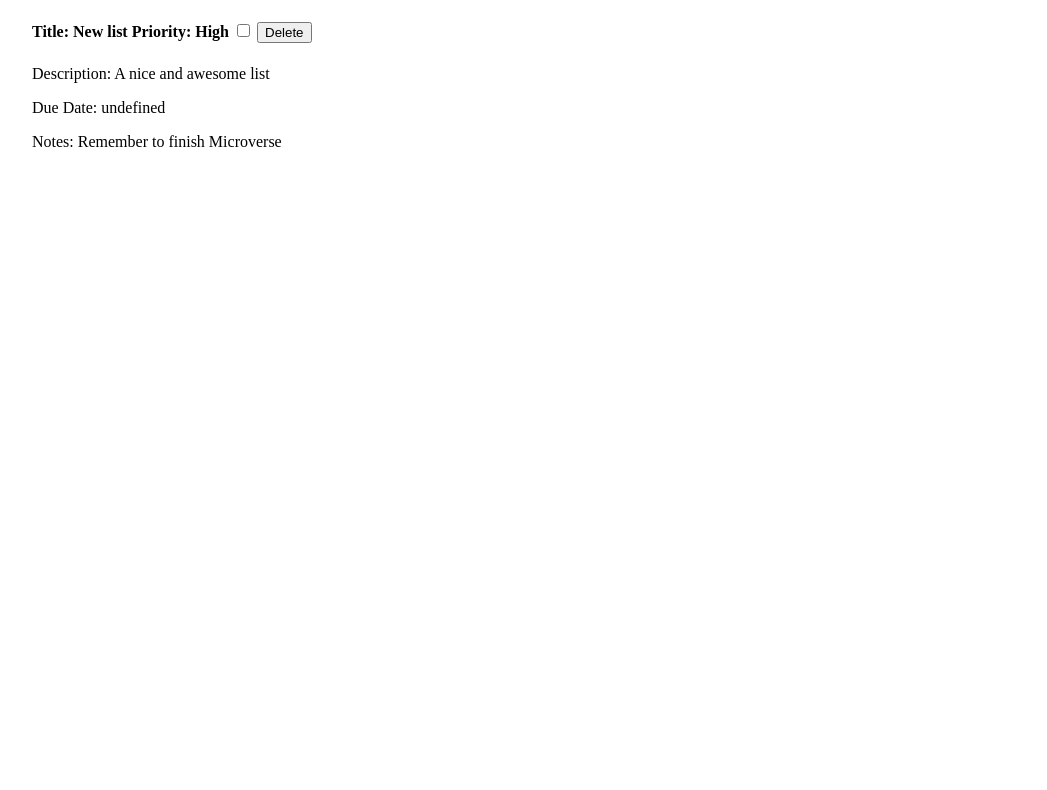
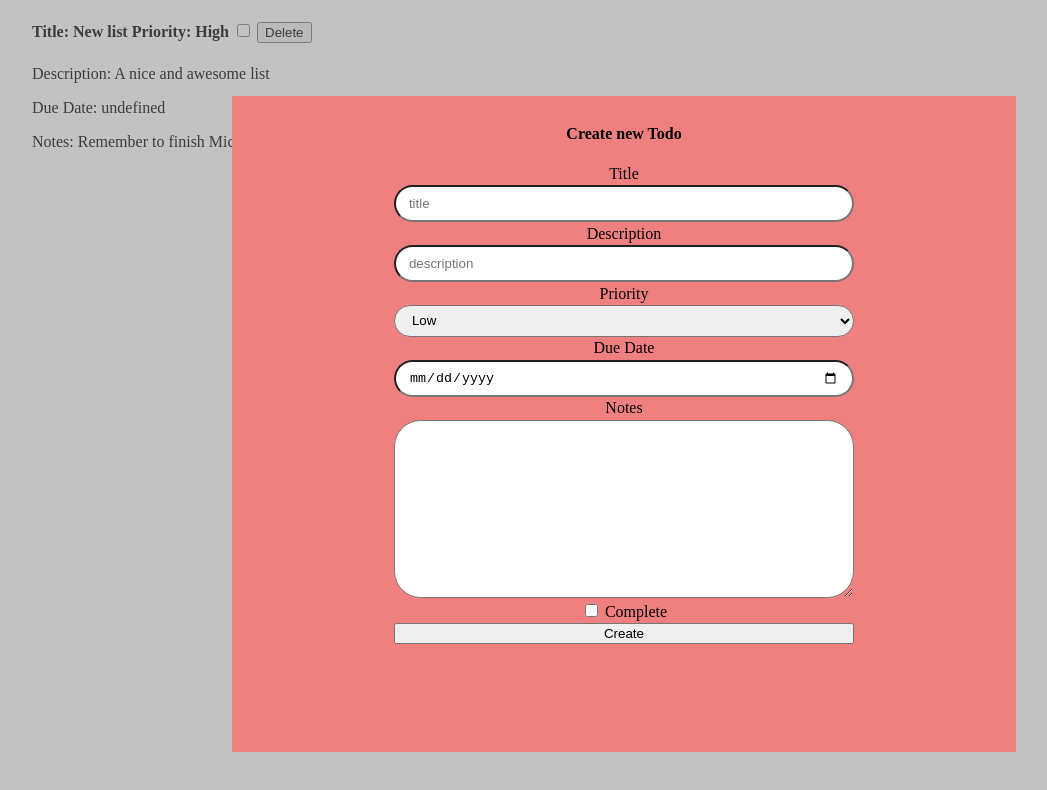
Before and after one commit to Torres-ssf/javascript-to-do-list, a website: page index.html in a window 1280 px wide. Shown: the whole page, without its empty margins (16-1063 px from the left). Drawn offline with Linux system fonts and the light colour scheme.

Commit message:
feature(form): Implemented functionality to handle form submission and save to database

```diff
--- a/index.html
+++ b/index.html
@@ -4,26 +4,43 @@
     <meta charset="UTF-8" />
     <meta name="viewport" content="width=device-width, initial-scale=1.0" />
     <meta http-equiv="X-UA-Compatible" content="ie=edge" />
-    <link rel="stylesheet" href="css/main.css">
+    <link rel="stylesheet" href="css/main.css" />
     <title>Document</title>
   </head>
   <body>
     <main>
-      <ul id="todo-list">
-      </ul>
+      <ul id="todo-list"></ul>
     </main>
 
     <div class="modal">
       <div class="modal-content">
         <h4>Create new Todo</h4>
-        <form action="" class="form">
-          <input type="text" placeholder="title">
-          <input type="text">
-          <input type="text">
-          <input type="text">
-          <input
-                type="text">
-          <input type="text">
+        <form id="form" action="" class="form">
+          <label for="title">Title</label>
+          <input id="title" type="text" placeholder="title" />
+
+          <label for="description">Description</label>
+          <input id="description" type="text" placeholder="description" />
+
+          <label for="priority">Priority</label>
+          <select name="priority" id="priority" value="low">
+            <option value="low" selected>Low</option>
+            <option value="medium">Medium</option>
+            <option value="high">High</option>
+          </select>
+
+          <label for="dueDate">Due Date</label>
+          <input id="dueDate" type="date" />
+
+          <label for="notes">Notes</label>
+          <textarea name="" id="notes" cols="30" rows="10"></textarea>
+
+          <div>
+            <input id="complete" type="checkbox"/>
+            <label for="Complete">Complete</label>
+          </div>
+
+          <button type="submit">Create</button>
         </form>
       </div>
     </div>
--- a/package.json
+++ b/package.json
@@ -6,10 +6,9 @@
   "scripts": {
     "test": "echo \"Error: no test specified\" && exit 1",
     "build": "webpack --mode production",
-    "dev": "webpack --watch src/* --mode development",
+    "dev": "webpack --watch src/index.js --mode development",
     "server": "live-server",
-    "scss": "node-sass --watch scss/main.scss -o css",
-    "tsc": "tsc --watch src/*.ts"
+    "scss": "node-sass --watch scss/main.scss -o css"
   },
   "repository": {
     "type": "git",
--- a/scss/main.scss
+++ b/scss/main.scss
@@ -2,10 +2,10 @@ ul {
   list-style-type: none;
 }
 
-
-.modal{
+.modal {
   background-color: rgba(128, 128, 128, 0.48);
-  display: none;
+  // color: black;
+  // display: none;
   height: 100%;
   width: 100%;
   position: fixed;
@@ -13,26 +13,40 @@ ul {
   text-align: center;
   left: 0;
 
-  .modal-content{
-    padding: .5em;
+  .modal-content {
+    padding: 0.5em;
     background-color: lightcoral;
     width: 60%;
     margin: 6em auto;
     height: 40em;
-    .form{
+    .form {
       display: flex;
       flex-direction: column;
       justify-content: space-between;
       width: 60%;
       height: 30em;
       margin: 0 auto;
-      input{
-        height: .5em;
+      input {
+        height: 0.5em;
         border-radius: 2em;
         padding: 1em;
         outline: none;
       }
-
+      select {
+        height: 2.4em;
+        border-radius: 2em;
+        outline: none;
+        padding-left: 1em;
+      }
+      textarea {
+        border-radius: 2em;
+        padding: 1em;
+      }
+      div {
+        input {
+          height: 1em;
+        }
+      }
     }
   }
 }
--- a/src/components/TodoComponets.js
+++ b/src/components/TodoComponets.js
@@ -1,9 +1,9 @@
 
 
-const  ListItem = (obj) =>{
-    return Spare.create("li")
-        .html(
-            `<h4 id="todo-${obj.index}">Title: ${obj.todo._title}
+const ListItem = (obj) => {
+  return Spare.create("li")
+    .html(
+      `<h4 id="todo-${obj.index}">Title: ${obj.todo._title}
               <span>Priority: ${obj.todo._priority}</span>
                <input type="checkbox">
               </h4>
@@ -12,10 +12,32 @@ const  ListItem = (obj) =>{
             <p>Due <time datetime="2019-10-15">Date: ${obj.todo._date}</time></p>
             <article>Notes: ${obj.todo._notes}</article>
           </div>`
-        ).attr("data-todo-index", obj.index).element;
+    ).attr("data-todo-index", obj.index).element;
 
 };
 
+const HandleForm = (callback) => {
+  const form = Spare.sel('#form').element;
+  console.log(form);
+  form.onsubmit = event => {
+    event.preventDefault();
+    const title = Spare.sel('#title').element.value;
+    const description = Spare.sel('#description').element.value;
+    const priority = Spare.sel('#priority').element.value;
+    const dueDate = Spare.sel('#dueDate').element.value;
+    const notes = Spare.sel('#notes').element.value;
+    const complete = Spare.sel('#complete').element.checked;
+
+    let newTodo = new Todo(title, description, priority, dueDate, notes, complete);
+    todoDb.create(newTodo);
+
+    try {
+      callback();
+    } catch(error) {
+
+    }
+  }
+};
 
 
-export {ListItem}
+export { ListItem, HandleForm }
--- a/src/index.js
+++ b/src/index.js
@@ -1,7 +1,6 @@
 import spare from "sparetime.js";
-import { ListItem } from "./components/TodoComponets";
+import { ListItem, HandleForm } from "./components/TodoComponets";
 
-("./components/TodoComponets");
 import IspireDb from "ispiredb.js/src/ispiredb";
 spare();
 
@@ -96,19 +95,22 @@ todoDb.find(1, data => {
 
 const Gui = (() => {
   const displayAllToDos = () => {
+    let parent = Spare.sel("#todo-list");
+    parent.html("");
     todoDb.all(data => {
       data.map((todo, index) => {
-        let parent = Spare.sel("#todo-list");
         let button = Spare.create("button")
           .attr("class", "delete")
           .html("Delete").element;
         button.onclick = element => {
           console.info("Yeah this works");
         };
+
         parent.append(ListItem({ todo: todo, index: index }));
         Spare.sel(`#todo-${index}`).append(button);
       });
     });
+    console.log('display all todos')
   };
 
   return {
@@ -116,4 +118,6 @@ const Gui = (() => {
   };
 })();
 
-Gui.displayAllToDos();
+// Gui.displayAllToDos();
+
+HandleForm(Gui.displayAllToDos());
```
Also changed, not shown: css/main.css, dist/main.js, src/todo.js (deleted), src/todo.ts (deleted).
